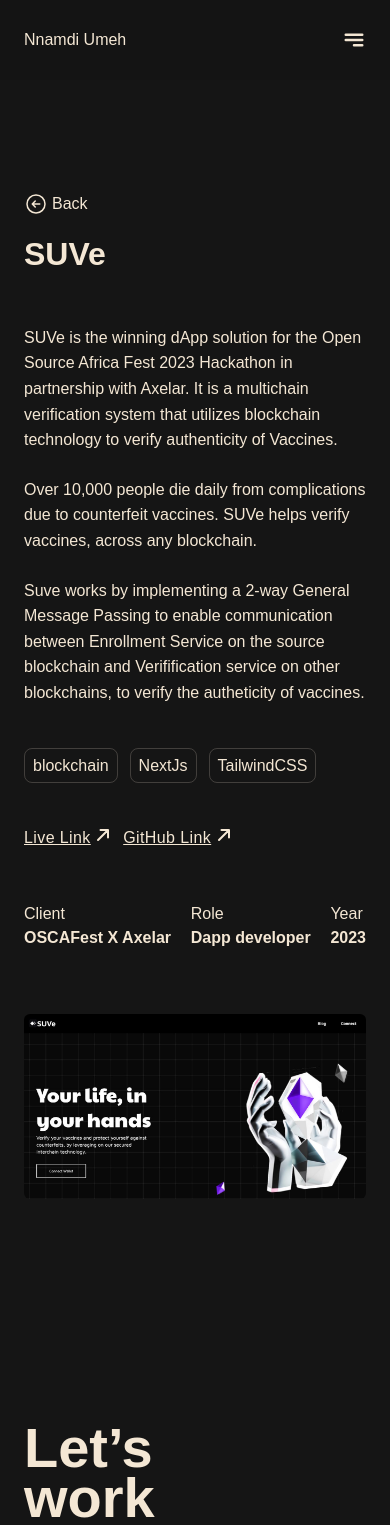
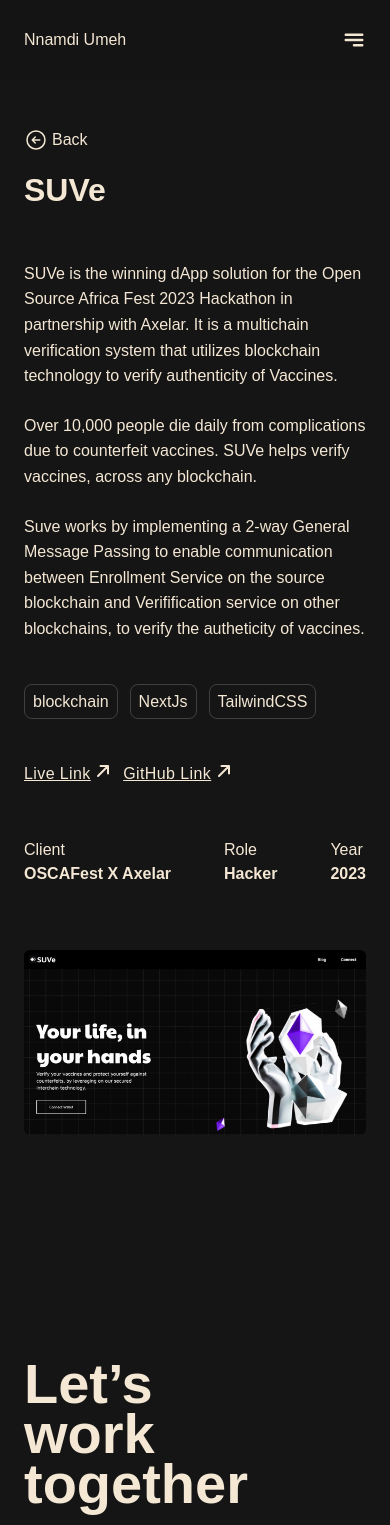
Before and after one commit to iamendy/nnamdiumeh, a Next.js app: page /works/SUVe in a window 390 px wide. Shown: the top 1525 px of the page. Built offline with nearby package versions, Linux system fonts and the light colour scheme; no server answers; a web font is replaced by a local one.

Commit message:
Updated Navbar

```diff
--- a/src/components/Blog.tsx
+++ b/src/components/Blog.tsx
@@ -1,4 +1,3 @@
-import Clock from "./icons/Clock";
 import { motion } from "framer-motion";
 import getDate from "@/helpers/formatDate";
 
--- a/src/components/Navbar.tsx
+++ b/src/components/Navbar.tsx
@@ -2,16 +2,20 @@
 import Link from "next/link";
 import { motion } from "framer-motion";
 import { useRouter } from "next/router";
+import { useContext } from "react";
+import toggleContext from "@/contexts/ToggleContext";
 
 const Navbar = () => {
   const MotionLink = motion(Link);
   const router = useRouter();
+  const { toggle, setToggle } = useContext(toggleContext);
 
   return (
     <nav className="flex items-center justify-between px-[24px] lg:px-[48px] h-20 lg:h-28 fixed w-full bg-black/95 z-50 backdrop-blur-md">
       <Link href="/" className="lg:text-lg inline-block">
         <motion.span
           className="inline-block"
+          onClick={() => setToggle(!toggle)}
           initial={{ opacity: 0 }}
           animate={{
             opacity: 1,
--- a/src/components/home/Blogs.tsx
+++ b/src/components/home/Blogs.tsx
@@ -2,7 +2,7 @@
 import { motion } from "framer-motion";
 import { opacity } from "@/lib/motion";
 import Arrow from "../icons/Arrow";
-import blogs from "@/constants";
+import blogs from "@/constants/blogs";
 
 const Blogs = () => {
   return (
--- a/src/constants/works.ts
+++ b/src/constants/works.ts
@@ -22,7 +22,7 @@
       },
     ],
     client: "OSCAFest X Axelar",
-    role: "Dapp developer",
+    role: "Hacker",
     year: "2023",
   },
 ];
--- a/src/pages/works.tsx
+++ b/src/pages/works.tsx
@@ -6,7 +6,7 @@
     <section className="px-[24px] lg:px-[48px] flex flex-col space-y-9 xl:max-w-7xl xl:mx-auto lg:space-y-16 pt-32 pb-28 lg:pt-[250px] lg:pb-[200px]">
       <h1 className="font-extrabold text-[38px] xl:text-[68px] leading-[1.25em] mb-14">
         Featured <br className="lg:hidden" />
-        work 🚧🔺
+        work
       </h1>
 
       <div className="space-y-20 lg:space-y-[9rem]">
--- a/src/pages/works/[slug]/index.tsx
+++ b/src/pages/works/[slug]/index.tsx
@@ -10,7 +10,7 @@
   const work = works?.filter((d) => d.title == router?.query?.slug)[0];
 
   return (
-    <section className="px-[24px] lg:px-[48px] xl:max-w-7xl xl:mx-auto flex flex-col pt-48 pb-28 lg:pt-[250px] lg:pb-[200px]">
+    <section className="px-[24px] lg:px-[48px] xl:max-w-7xl xl:mx-auto flex flex-col pt-32 pb-28 lg:pt-[250px] lg:pb-[200px]">
       <Link href="/works" className="w-fit">
         <div className="flex space-x-1 items-center hover:scale-[105%] transition-all">
           <BackArrow />
```
Also changed, not shown: src/constants/blogs.ts (renamed from src/constants/index.ts).
